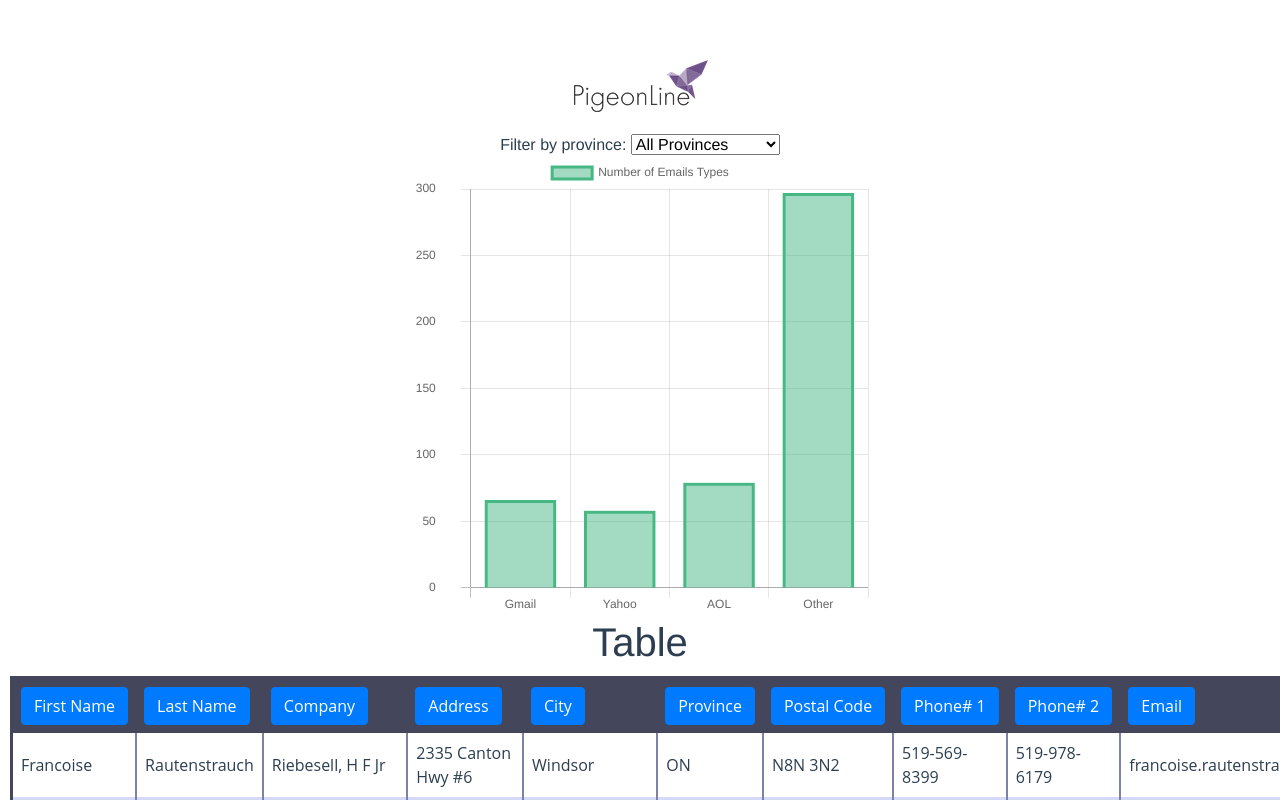
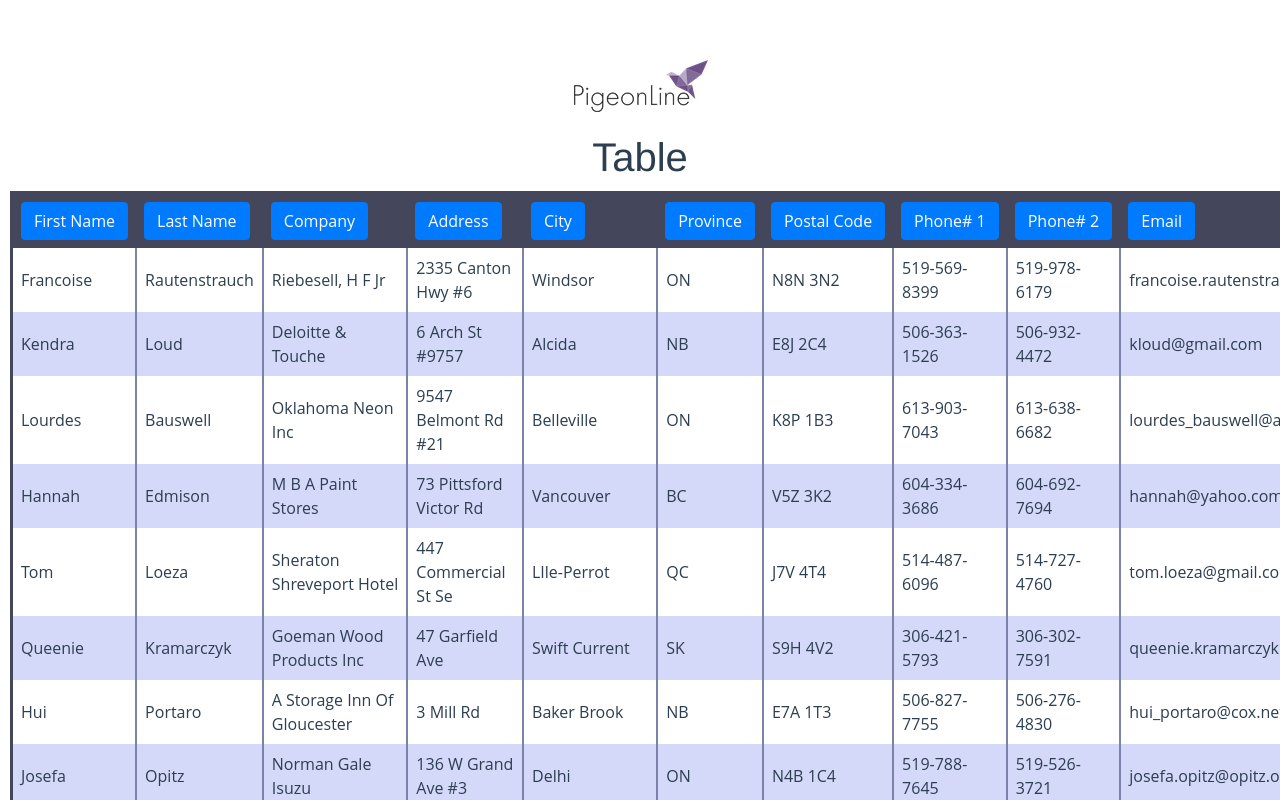
Before and after one commit to StanleyTYLau/pigeonline, a Vue app: page / in a window 1280 px wide. Shown: the top 800 px of the page. Built offline with nearby package versions, Linux system fonts and the light colour scheme.

Commit message:
chart renders when email and prov is selected

```diff
--- a/src/App.vue
+++ b/src/App.vue
@@ -3,10 +3,10 @@
     <img id="logo" alt="Pigeonline logo" src="./assets/pigeonline.png">
 
     <div id="chart">
-      <ChartParent v-bind:userData = "userData"/>
+      <ChartParent v-bind:userData = "userData" v-if="showChart"/>
     </div>
 
-    <TableData v-bind:userData = "userData"/>
+    <TableData v-bind:userData = "userData" v-on:show="toggleShow()"/>
 
   </div>
 </template>
@@ -27,6 +27,11 @@ export default {
     return {
       userData: json,
       showChart: false,
+    }
+  },
+  methods: {
+    toggleShow() {
+      this.showChart = true
     }
   }
 }
```
